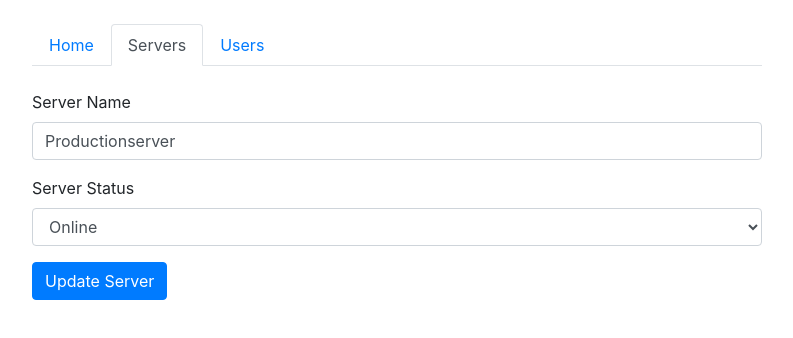
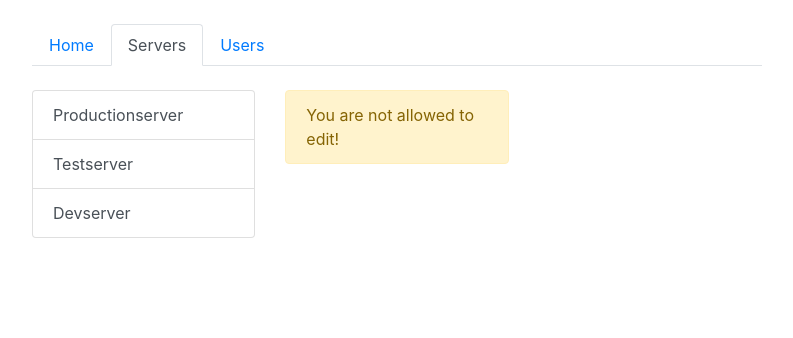
Before and after one commit to FranBlaMar/EjercicioRoutes, an Angular app: page /servers/1/edit in a window 1280 px wide. Shown: the top 338 px of the page, without its empty margins (53-846 px from the left). Built offline with nearby package versions, Linux system fonts and the light colour scheme.

Commit message:
Fin parte 5

```diff
--- /dev/null
+++ b/src/app/page-not-found/page-not-found.component.html
@@ -0,0 +1,3 @@
+<div class="alert alert-info" role="alert">
+    Ooops! página no encontrada :S
+  </div>
--- /dev/null
+++ b/src/app/page-not-found/page-not-found.component.ts
@@ -0,0 +1,15 @@
+import { Component, OnInit } from '@angular/core';
+
+@Component({
+  selector: 'app-page-not-found',
+  templateUrl: './page-not-found.component.html',
+  styleUrls: ['./page-not-found.component.css']
+})
+export class PageNotFoundComponent implements OnInit {
+
+  constructor() { }
+
+  ngOnInit() {
+  }
+
+}
--- a/src/app/servers/edit-server/edit-server.component.html
+++ b/src/app/servers/edit-server/edit-server.component.html
@@ -1,3 +1,8 @@
+<div *ngIf="!allowEdit" class="alert alert-warning" role="alert">
+  You are not allowed to edit!
+</div>
+
+<div *ngIf="allowEdit">
   <div class="form-group">
     <label for="name">Server Name</label>
     <input type="text" id="name" class="form-control" [(ngModel)]="serverName">
@@ -10,3 +15,4 @@
     </select>
   </div>
   <button class="btn btn-primary" (click)="onUpdateServer()">Update Server</button>
+</div>
--- a/src/app/servers/edit-server/edit-server.component.ts
+++ b/src/app/servers/edit-server/edit-server.component.ts
@@ -1,5 +1,5 @@
 import { Component, OnInit } from '@angular/core';
-import { ActivatedRoute } from '@angular/router';
+import { ActivatedRoute, Params } from '@angular/router';
 
 import { ServersService } from '../servers.service';
 
@@ -12,17 +12,18 @@ export class EditServerComponent implements OnInit {
   server: {id: number, name: string, status: string};
   serverName = '';
   serverStatus = '';
+  allowEdit = false;
 
-  constructor(private serversService: ServersService, private route: ActivatedRoute) { }
+  constructor(private serversService: ServersService,
+              private route: ActivatedRoute) { }
 
   ngOnInit() {
-    this.server = this.serversService.getServer(1);
-    this.route.queryParams.subscribe();
-this.route.fragment.subscribe();
-    this.serverName = this.server.name;
-    this.serverStatus = this.server.status;
+    this.route.queryParams.subscribe(
+      (queryParams: Params) => {
+        this.allowEdit = queryParams['allowEdit'] === '1' ? true : false;
+      }
+    );
   }
-
   onUpdateServer() {
     this.serversService.updateServer(this.server.id, {name: this.serverName, status: this.serverStatus});
   }
--- a/src/app/servers/server/server.component.html
+++ b/src/app/servers/server/server.component.html
@@ -1,2 +1,3 @@
 <h5>{{ server.name }}</h5>
 <p>Server status is {{ server.status }}</p>
+<button class="btn btn-primary" (click)="onEdit()">Edit server</button>
--- a/src/app/servers/server/server.component.ts
+++ b/src/app/servers/server/server.component.ts
@@ -1,5 +1,5 @@
 import { Component, OnInit } from '@angular/core';
-import { ActivatedRoute, Params } from '@angular/router';
+import { ActivatedRoute, Params, Router } from '@angular/router';
 
 import { ServersService } from '../servers.service';
 
@@ -11,7 +11,7 @@ import { ServersService } from '../servers.service';
 export class ServerComponent implements OnInit {
   server: {id: number, name: string, status: string};
 
-  constructor(private serversService: ServersService, private route: ActivatedRoute) { }
+  constructor(private serversService: ServersService, private route: ActivatedRoute, private router: Router) { }
 
   ngOnInit() {
   const id = +this.route.snapshot.params['id'];
@@ -20,5 +20,8 @@ export class ServerComponent implements OnInit {
   this.route.params.subscribe((params: Params) => {
     this.server = this.serversService.getServer(+params['id']);
   });
+  }
+  onEdit() {
+    this.router.navigate(['edit'], {relativeTo: this.route, queryParamsHandling: 'preserve'});
+  }
 }
-}
--- a/src/app/servers/servers.component.html
+++ b/src/app/servers/servers.component.html
@@ -2,15 +2,12 @@
   <div class="col-sm-4">
     <div class="list-group">
       <a href="#" class="list-group-item list-group-item-action" *ngFor="let server of servers"
-      [routerLink]="['/servers', server.id]" [queryParams]="{allowEdit: '1'}" fragment="loading">
+      [routerLink]="['/servers', server.id]" [queryParams]="{allowEdit: server.id === 3 ? '1' : '0'}">
         {{ server.name }}
       </a>
     </div>
   </div>
   <div class="col-sm-4">
-    <button class="btn btn-info" (click)="onReload()">Reload Servers</button>
-    <app-edit-server></app-edit-server>
-    <hr>
-    <!--<app-server></app-server>-->
+    <router-outlet></router-outlet>
   </div>
 </div>
--- a/src/app/users/users.component.html
+++ b/src/app/users/users.component.html
@@ -8,6 +8,6 @@
     </div>
   </div>
   <div class="col-sm-4">
-    <app-user></app-user>
+    <router-outlet></router-outlet>
   </div>
 </div>
```
Also changed, not shown: src/app/app.module.ts (+10 -6 lines), src/app/page-not-found/page-not-found.component.css (added). Lines whose indentation alone changed are shown as unchanged.
